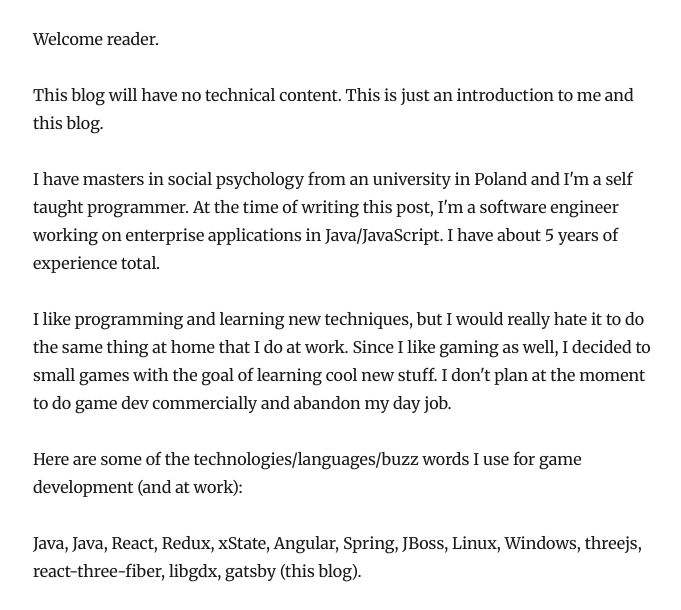
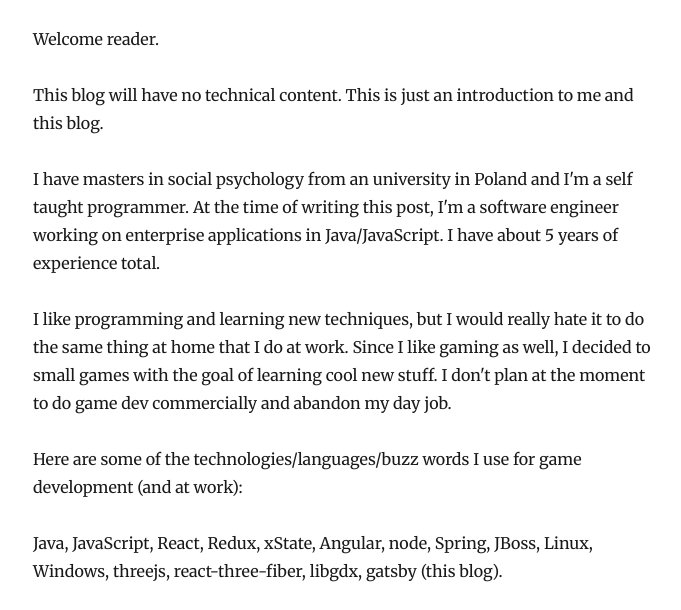
Before and after one commit to sozemego/sozes-blog, a Gatsby site: page /first-post/ in a window 1280 px wide. Shown: the part 170-780 px from the top of the page, without its empty margins (292-973 px from the left). Built offline with nearby package versions, Linux system fonts and the light colour scheme; Gatsby itself is replaced by a stand-in of ours; some packages are replaced by stand-ins of ours.

Commit message:
Improvement to first-post

```diff
--- a/content/blog/first-post/index.md
+++ b/content/blog/first-post/index.md
@@ -18,7 +18,7 @@
 
 Here are some of the technologies/languages/buzz words I use for game development (and at work):
 
-Java, Java, React, Redux, xState, Angular, Spring, JBoss, Linux, Windows,
+Java, JavaScript, React, Redux, xState, Angular, node, Spring, JBoss, Linux, Windows,
 threejs, react-three-fiber, libgdx, gatsby (this blog).
 
 <b>Why does this blog exist?</b>
```
